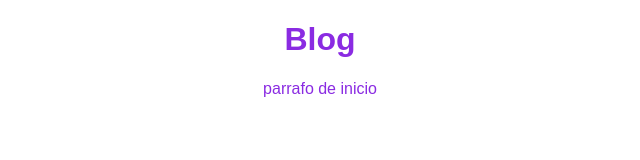
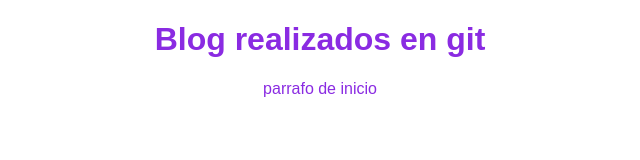
Before and after one commit to SrDrProfAlexis/superBlog, a plain HTML site: page index.html in a window 1280 px wide. Shown: the whole page, without its empty margins (320-960 px from the left). Drawn offline with Linux system fonts and the light colour scheme.

Commit message:
mi cambio en html
siiiiiuuuu

```diff
--- a/index.html
+++ b/index.html
@@ -10,7 +10,7 @@
 </head>
 
 <body>
-    <h1>Blog</h1>
+    <h1>Blog realizados en git</h1>
     <p>parrafo de inicio</p>
 </body>
 
```
